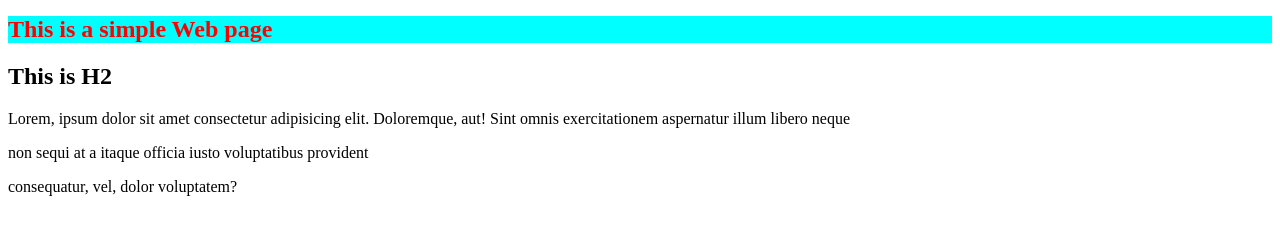
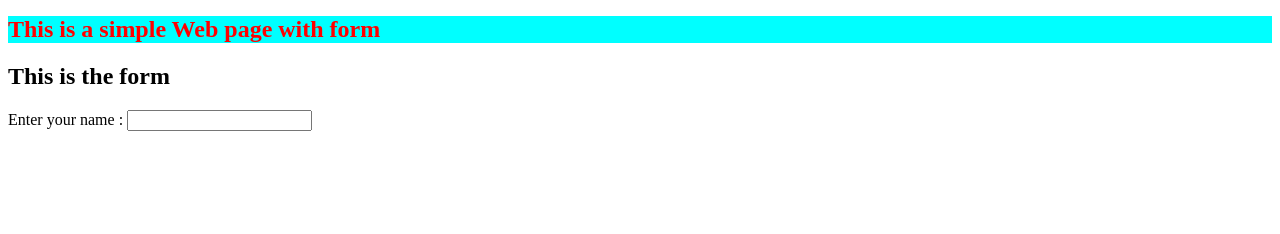
Before and after one commit to Gehansat/EAIPGT2, a plain HTML site: page index.html in a window 1280 px wide. Drawn offline with Linux system fonts and the light colour scheme.

Commit message:
update index.html
Create input field of the form

```diff
--- a/index.html
+++ b/index.html
@@ -8,10 +8,11 @@
 </head>
 <body class="body">
     <div style="background-color: aqua;">
+        <h1 style="color: red; font-size: 24px;">This is a simple Web page with form</h1>
+    </div>
+    <h2>This is the form</h2>
+    <label for="name">Enter your name : </label>
+    <input type="text" name="name" id="name">
 
-        <h1 style="color: red; font-size: 24px;">This is a simple Web page</h1>
-    </div>
-    <h2>This is H2</h2>
-    <p>Lorem, ipsum dolor sit amet consectetur adipisicing elit. Doloremque, aut! Sint omnis exercitationem aspernatur illum libero neque <p>non sequi at a itaque officia iusto voluptatibus provident</p> consequatur, vel, dolor voluptatem?</p>
 </body>
 </html>
```
